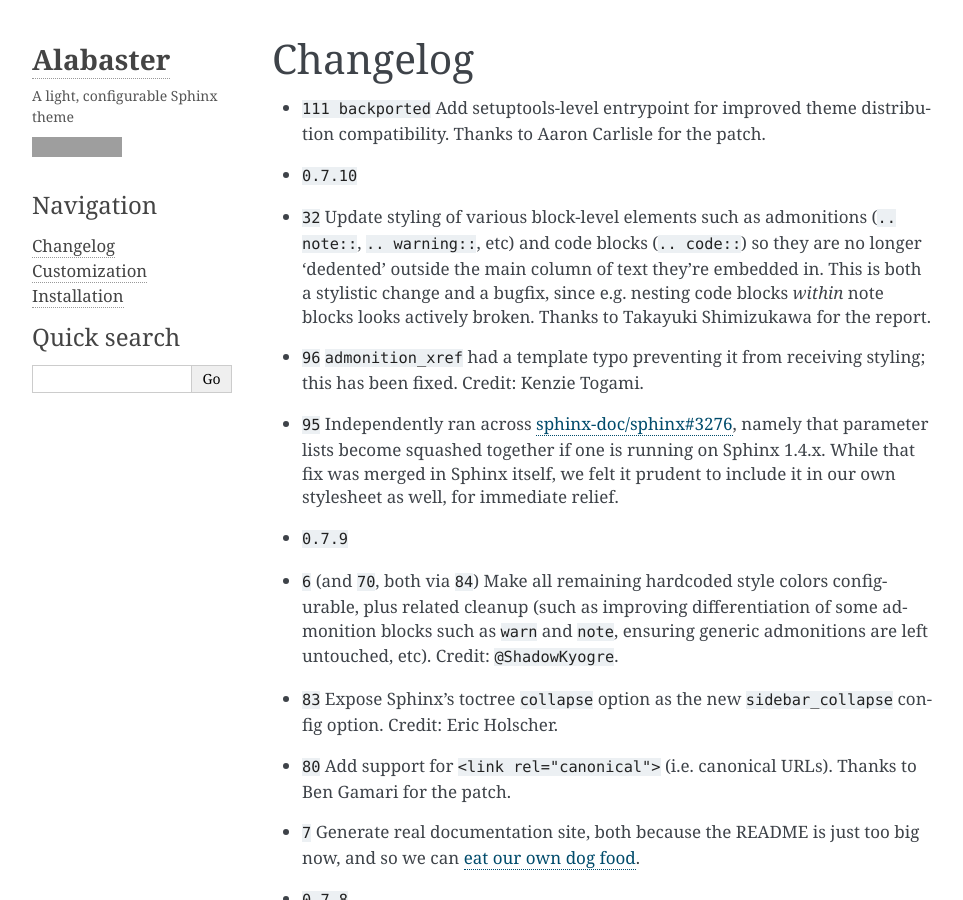
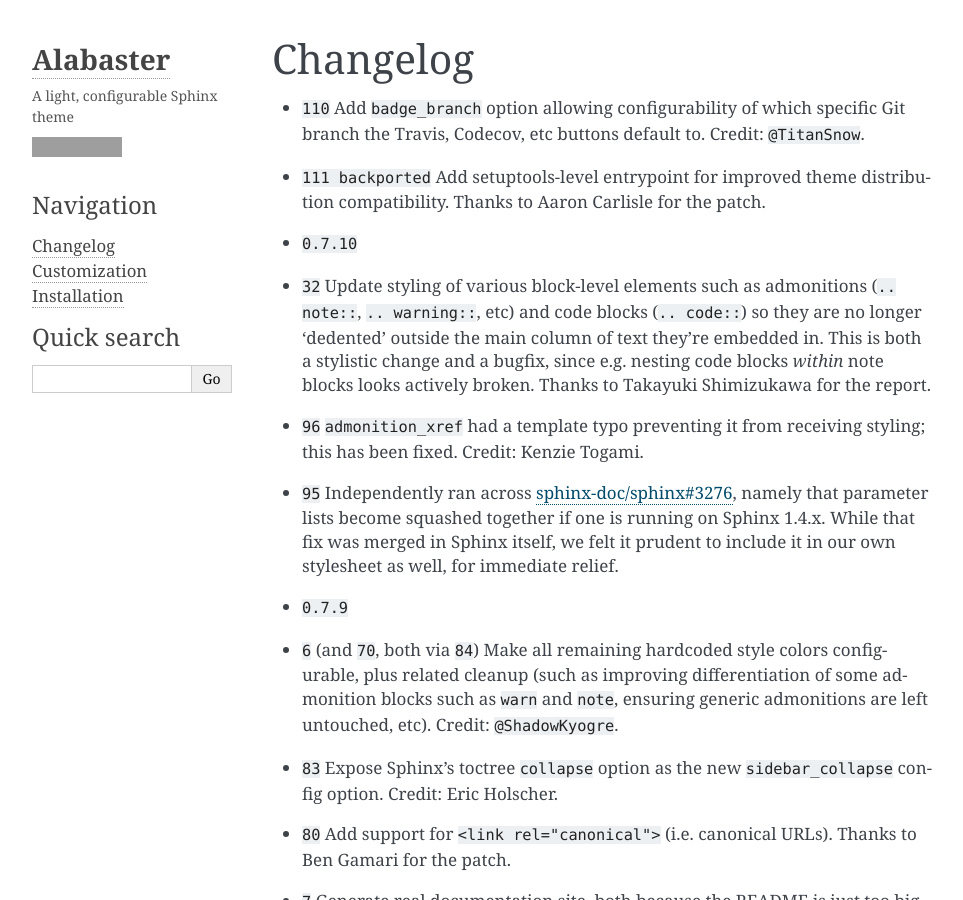
Before and after one commit to sphinx-doc/alabaster, a Sphinx documentation site: the page built from docs/changelog.rst, in a window 1280 px wide and 900 px high. Shown: the whole window, without its empty margins (148-1111 px from the left). Built offline with Sphinx 7.4.7, drawn with Linux system fonts in a browser that asks for light colours; cross-references to code outside the pages are shown as plain code; grey boxes are pictures that could not be loaded.

Commit message:
Changelog re #110

```diff
--- a/docs/changelog.rst
+++ b/docs/changelog.rst
@@ -2,6 +2,9 @@
 Changelog
 =========
 
+* :feature:`110` Add ``badge_branch`` option allowing configurability of which
+  specific Git branch the Travis, Codecov, etc buttons default to. Credit:
+  ``@TitanSnow``.
 * :support:`111 backported` Add setuptools-level entrypoint for improved theme
   distribution compatibility. Thanks to Aaron Carlisle for the patch.
 * :release:`0.7.10 <2017-02-28>`
```
